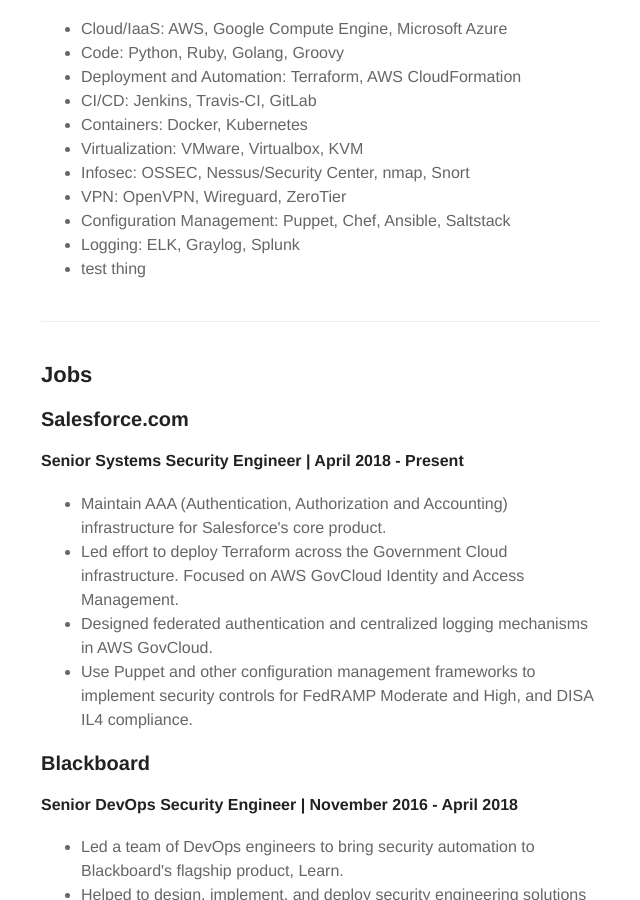
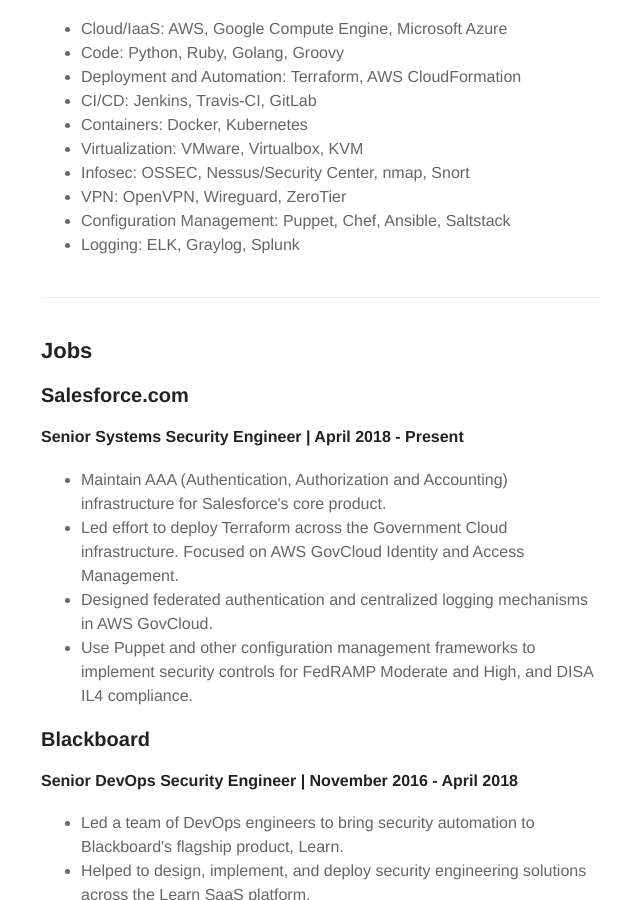
Before and after one commit to jmhale/jmhale.github.io, a Jekyll site: the page built from about.md, in a window 1280 px wide and 900 px high, scrolled down 709 px. Shown: the whole window, without its empty margins (319-959 px from the left). Built offline with Jekyll 4.4.1, drawn with Linux system fonts in a browser that asks for light colours.

Commit message:
Remove dummy object

```diff
--- a/about.md
+++ b/about.md
@@ -25,7 +25,6 @@ layout: page
 	<li><b>VPN:</b> OpenVPN, Wireguard, ZeroTier</li>
 	<li><b>Configuration Management:</b> Puppet, Chef, Ansible, Saltstack</li>
 	<li><b>Logging:</b> ELK, Graylog, Splunk</li>
-	<li>test thing</li>
 </ul>
 
 ***
```
